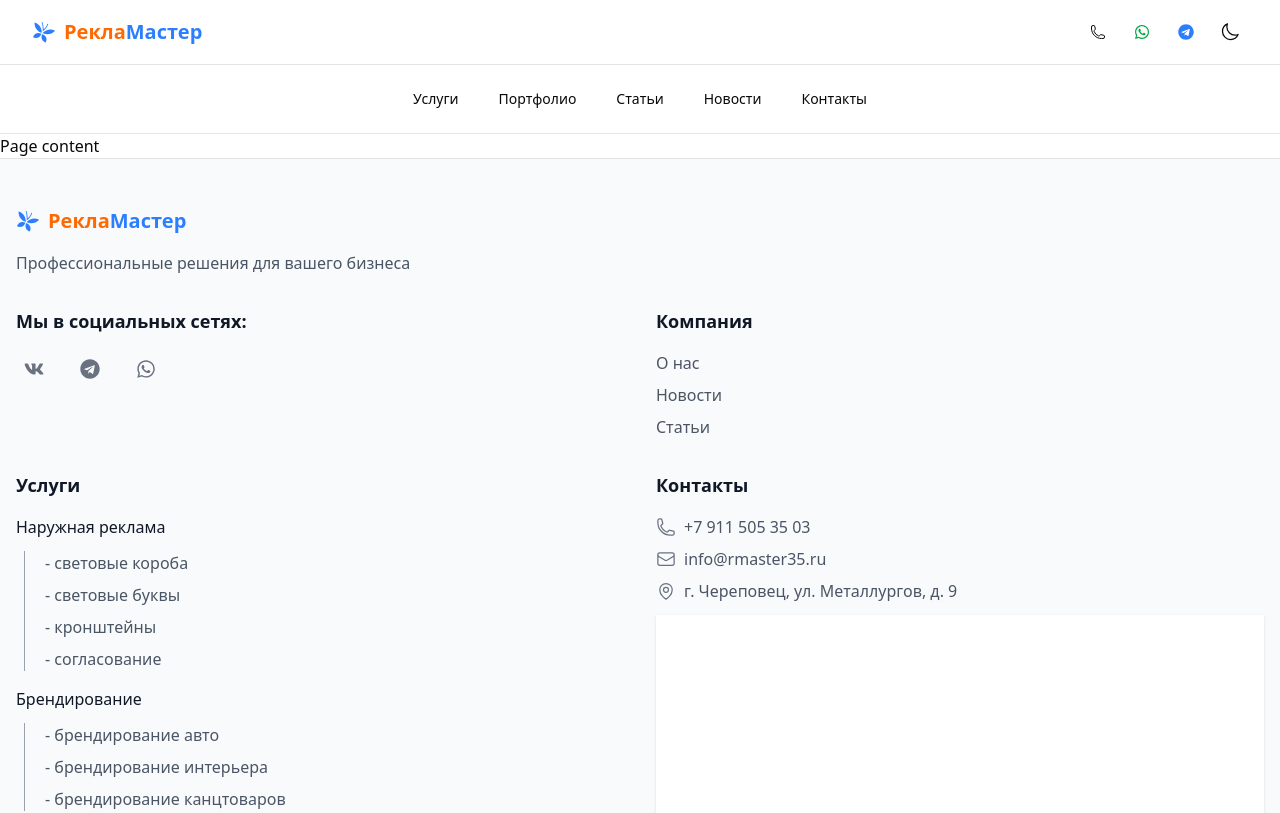
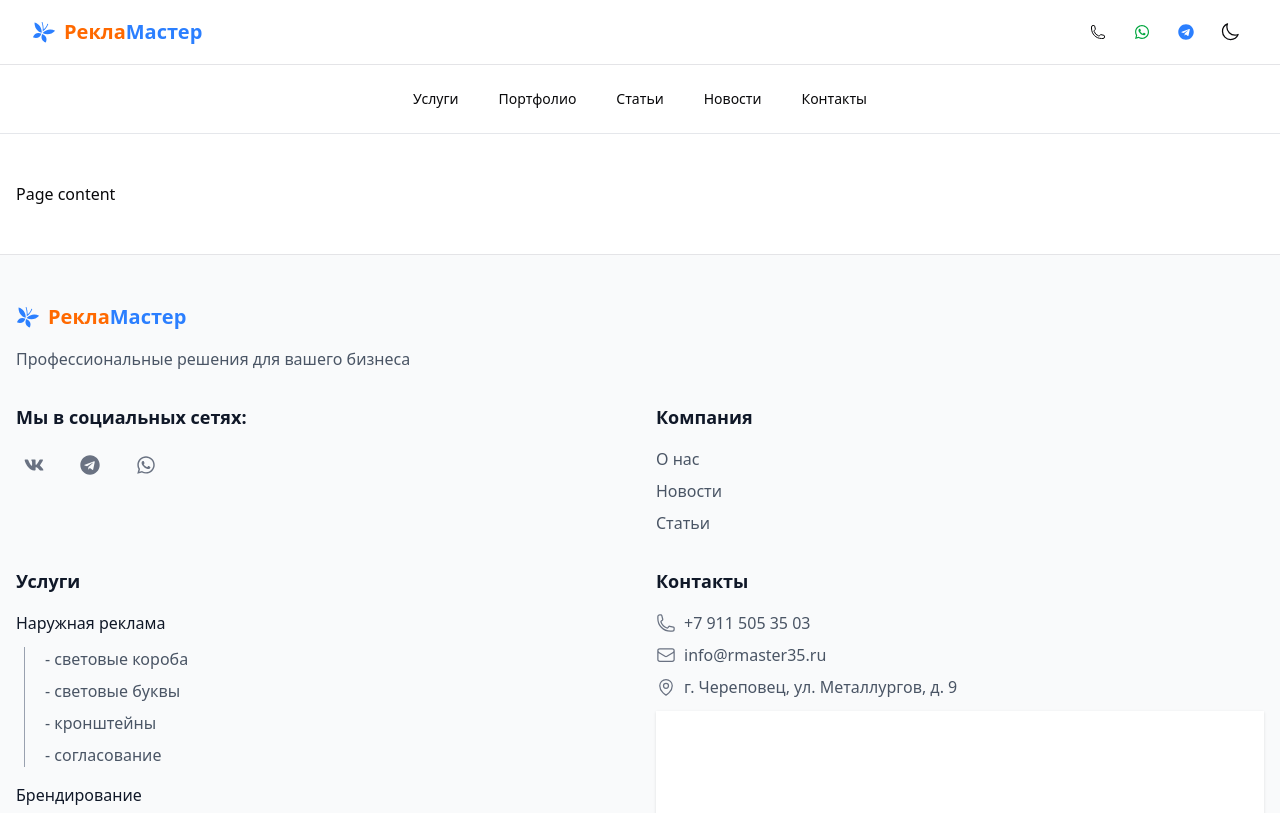
Before and after one commit to InteroperGit/adms, a Next.js app in the folder src/apps/web/advertise-agency-site/: page / in a window 1280 px wide. Shown: the top 813 px of the page. Built offline with nearby package versions, Linux system fonts and the light colour scheme.

Commit message:
[AdvAgencySite] [Feature] Унифицирован контейнер для всех страниц

```diff
--- a/src/apps/web/advertise-agency-site/src/app/articles/page.tsx
+++ b/src/apps/web/advertise-agency-site/src/app/articles/page.tsx
@@ -15,8 +15,8 @@ export default function ArticlesPage() {
     }, []);
 
     return (
-        <div className={"container mx-auto px-4 py-12"}>
+        <>
             <PageHeader>Статьи</PageHeader>
-        </div>
+        </>
     );
 }
--- a/src/apps/web/advertise-agency-site/src/app/contacts/page.tsx
+++ b/src/apps/web/advertise-agency-site/src/app/contacts/page.tsx
@@ -18,7 +18,7 @@ export default function ContactsPage() {
     }, []);
 
     return (
-        <div className={"container mx-auto px-4 py-12"}>
+        <>
             <PageHeader>Контакты</PageHeader>
 
             <div className={"grid grid-cols-1 md:grid-cols-2 gap-8"}>
@@ -35,6 +35,6 @@ export default function ContactsPage() {
                 {/* Форма обратной связи */}
                 <FeedbackForm />
             </div>
-        </div>
+        </>
     );
 }
--- a/src/apps/web/advertise-agency-site/src/app/layout.tsx
+++ b/src/apps/web/advertise-agency-site/src/app/layout.tsx
@@ -6,6 +6,7 @@ import Navigation from "@/components/navigation/Navigation";
 import {Providers} from "@/app/providers";
 import Footer from "@/components/footer/Footer";
 import {Breadcrumbs} from "@/components/misc/Breadcrumbs";
+import {Container} from "@/components/container/Container";
 
 const geistSans = Geist({
   variable: "--font-geist-sans",
@@ -37,7 +38,11 @@ export default function RootLayout({
             <Header />
             <Navigation />
             <Breadcrumbs />
-            <main className="flex-grow">{children}</main>
+            <main className="flex-grow">
+                <Container>
+                    {children}
+                </Container>
+            </main>
             <Footer />
         </Providers>
       </body>
--- a/src/apps/web/advertise-agency-site/src/app/news/page.tsx
+++ b/src/apps/web/advertise-agency-site/src/app/news/page.tsx
@@ -15,8 +15,8 @@ export default function NewsPage() {
     }, []);
 
     return (
-        <div className={"container mx-auto px-4 py-12"}>
+        <>
             <PageHeader>Новости</PageHeader>
-        </div>
+        </>
     );
 }
--- a/src/apps/web/advertise-agency-site/src/app/portfolio/page.tsx
+++ b/src/apps/web/advertise-agency-site/src/app/portfolio/page.tsx
@@ -15,8 +15,8 @@ export default function PortfolioPage() {
     }, []);
 
     return (
-        <div className={"container mx-auto px-4 py-12"}>
+        <>
             <PageHeader>Портфолио</PageHeader>
-        </div>
+        </>
     );
 }
--- a/src/apps/web/advertise-agency-site/src/app/services/page.tsx
+++ b/src/apps/web/advertise-agency-site/src/app/services/page.tsx
@@ -15,8 +15,8 @@ export default function ServicesPage() {
     }, []);
 
     return (
-        <div className={"container mx-auto px-4 py-12"}>
+        <>
             <PageHeader>Услуги</PageHeader>
-        </div>
+        </>
     );
 }
--- /dev/null
+++ b/src/apps/web/advertise-agency-site/src/components/container/Container.tsx
@@ -0,0 +1,27 @@
+import { cn } from "@/lib/utils";
+import { ReactNode } from "react";
+
+/**
+ * Компонент-контейнер для единообразного размещения контента на страницах.
+ * Обеспечивает:
+ * - Адаптивную ширину
+ * - Центрирование на больших экранах
+ * - Стандартные отступы
+ * - Возможность кастомизации через className
+ *
+ * @param children - Содержимое контейнера
+ * @param className - Дополнительные классы для кастомизации
+ */
+export function Container({
+                              children,
+                              className,
+                          }: {
+    children: ReactNode;
+    className?: string;
+}) {
+    return (
+        <div className={cn("w-full sm:max-w-7xl sm:mx-auto px-4 py-12", className)}>
+            {children}
+        </div>
+    );
+}
```
